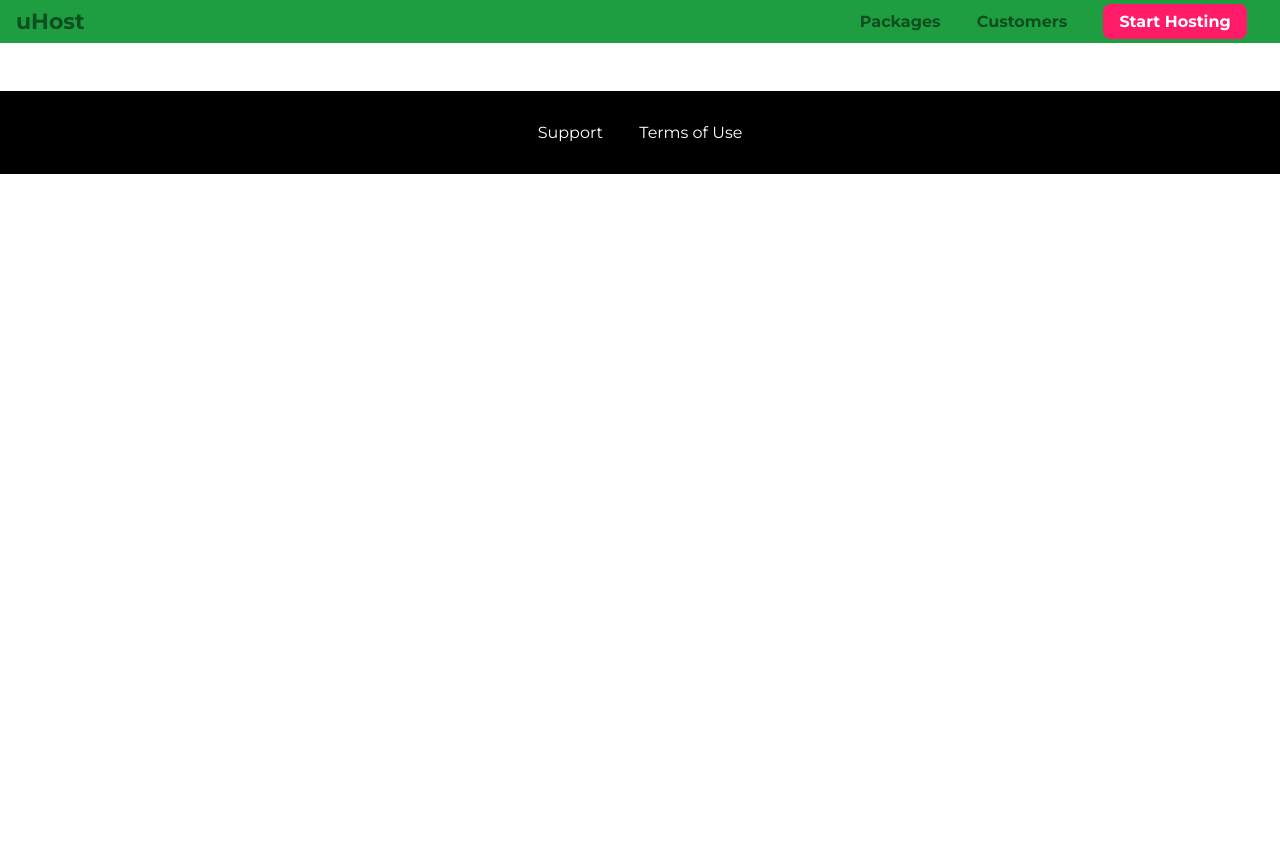
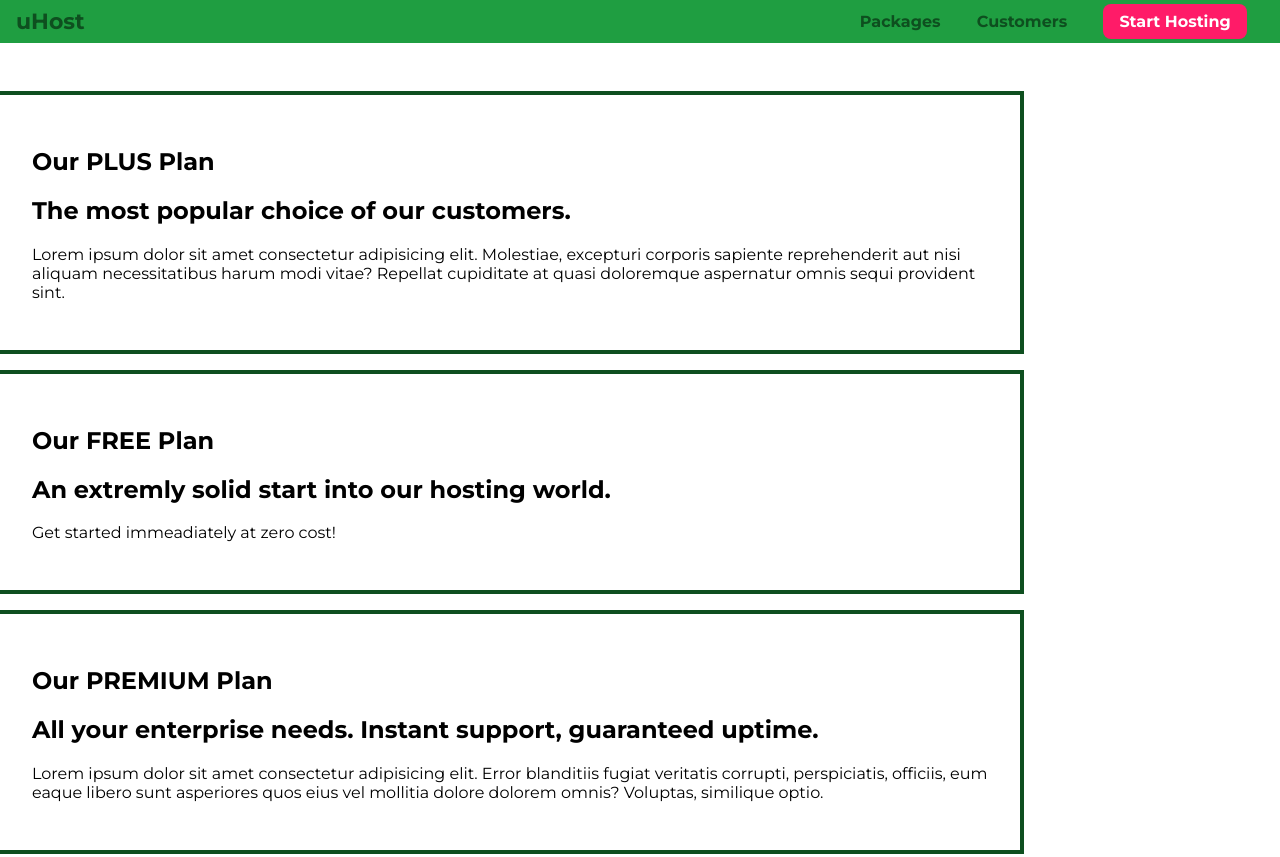
Before and after one commit to Alekzv9/css-example-01, a plain HTML site: page packages/index.html in a window 1280 px wide. Shown: the top 857 px of the page. Before the commit the page ends 800 px from the top, so only its background shows below. Drawn offline with Linux system fonts and the light colour scheme.

Commit message:
Styling the links

```diff
--- a/packages/index.html
+++ b/packages/index.html
@@ -31,6 +31,32 @@
         </nav>
     </header>
     <main>
+        <section class="package">
+            <a href="#">
+                <h1 class="plan__header">Our PLUS Plan</h1>
+                <h2 class="plan__subheader">The most popular choice of our customers.</h2>
+                <p class="plan__description">Lorem ipsum dolor sit amet consectetur adipisicing elit. Molestiae, excepturi corporis sapiente reprehenderit
+                    aut nisi aliquam necessitatibus harum modi vitae? Repellat cupiditate at quasi doloremque aspernatur
+                    omnis sequi provident sint.</p>
+            </a>
+        </section>
+        <section class="package">
+            <a href="#">
+                <h1 class="plan__header">Our FREE Plan</h1>
+                <h2 class="plan__subheader">An extremly solid start into our hosting world.</h2>
+                <p class="plan__description">Get started immeadiately at zero cost!</p>
+            </a>
+        </section>
+        <section class="package">
+            <a href="#">
+                <h1 class="plan__header">Our PREMIUM Plan</h1>
+                <h2 class="plan__subheader">All your enterprise needs. Instant support, guaranteed uptime.</h2>
+                <p class="plan__description">Lorem ipsum dolor sit amet consectetur adipisicing elit. Error blanditiis fugiat veritatis corrupti, perspiciatis,
+                    officiis, eum eaque libero sunt asperiores quos eius vel mollitia dolore dolorem omnis? Voluptas, similique
+                    optio.
+                </p>
+            </a>
+        </section>
 
     </main>
     <footer class="main-footer">
--- a/packages/packages.css
+++ b/packages/packages.css
@@ -0,0 +1,51 @@
+main {
+    padding-top: 32px;
+}
+
+.package {
+    width: 80%;
+    margin: 16px 0;
+    border: 4px solid #0e4f1f;
+    border-left: none;
+}
+
+.package a {
+    text-decoration: none;
+    color: inherit;
+    /* ensure that the anchor tag take all the avaible width of the surrounding section */
+    display: block;
+    padding: 32px;
+}
+
+/* MINEE */
+/* .plan {
+    border: 5px solid green;
+    width: 70%;
+    margin: 10px 0;
+    background: lightgreen;
+}
+
+.plan:hover,
+.plan:active {
+    border: 5px solid red;
+}
+
+.plan a {
+    text-decoration: none;
+}
+
+.plan__header {
+    color: black;
+}
+
+.plan__subheader {
+    color: gray;
+}
+
+.plan__description {
+    border: 1px solid gray;
+    margin: 20px 10px;
+    color: black;
+    background: lightcyan;
+    padding: 10px 10px;
+} */
```
